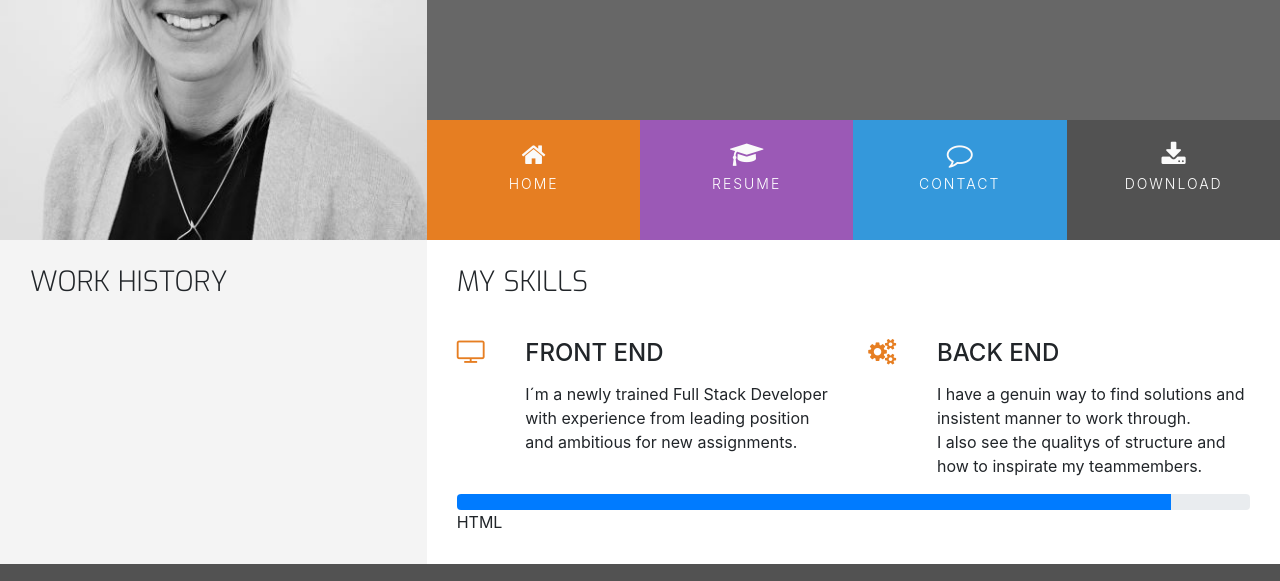
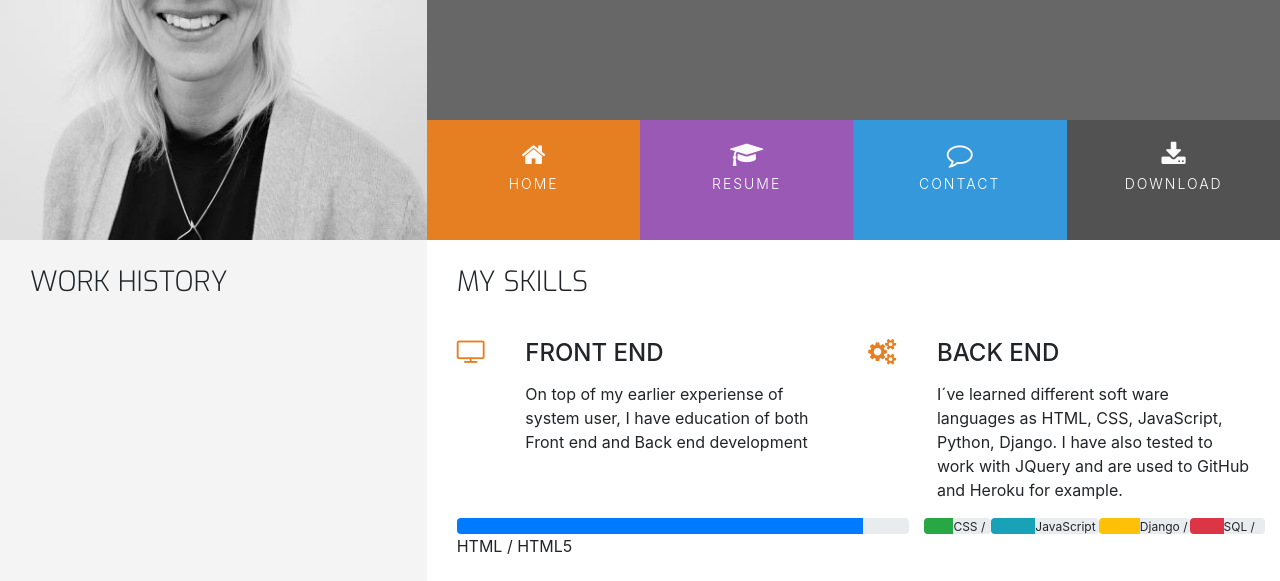
Before and after one commit to Christina5P/Full-stack-developer, a plain HTML site: page resume.html in a window 1280 px wide. Shown: the part 180-761 px from the top of the page. Drawn offline with nearby package versions, Linux system fonts and the light colour scheme.

Commit message:
add progressbar

```diff
--- a/resume.html
+++ b/resume.html
@@ -72,7 +72,7 @@
                             </div>
                             <div class="col-10">
                                 <h4 class="three-reasons-heading uppercase">Front End</h4>
-                                <p>I´m a newly trained Full Stack Developer with experience from leading position and ambitious for new assignments. </p>
+                                <p>On top of my earlier experiense of system user, I have education of both Front end and Back end development </p>
                             </div>
                         </div>
                     </div>
@@ -83,27 +83,81 @@
                             </div>
                             <div class="col-10">
                                 <h4 class="three-reasons-heading uppercase">Back End</h4>
-                                <p>I have a genuin way to find solutions and insistent manner to work through.<br>
-                                     I also see the qualitys of structure and how to inspirate my teammembers.  </p>
+                                <p>I´ve learned different soft ware languages as HTML, CSS, JavaScript, Python, Django.
+                                    I have also tested to work with JQuery and are used to GitHub and Heroku for example.  </p>
                             </div>
                         </div>
 
                 </div>
 
             </div>
-            <div class="row">
+            <div class="row progress-section">
                 <div class="col">
                         <div class="progress">
                             <div class="progress-bar" role="progressbar" aria-valuenow="90" aria-valuemin="0" aria-valuemax="100" style="width: 90%;">
                             <span class="sr-only">90% complete</span></div>
                         </div>
-                        <span class="progress-type">HTML</span>
+                        <span class="progress-type">HTML / HTML5</span>
+                    </div>
+
+                    <div class="progress">
+                        <div class="progress-bar bg-success" role="progressbar" aria-valuenow="80" aria-valuemin="0" aria-valuemax="100" style="width:80%;">
+
+                            <span class="sr-only">80% complete</span>
+
+                        </div>
+
+                        <span class="progress-type">CSS / CSS3</span>
+
+                    </div>
+
+                    <div class="progress">
+
+                        <div class="progress-bar bg-info" role="progressbar" aria-valuenow="70" aria-valuemin="0" aria-valuemax="100" style="width:70%;">
+
+                            <span class="sr-only">60% complete</span>
+
+                        </div>
+
+                        <span class="progress-type">JavaScript / jQuery</span>
+
+                    </div>
+
+                    <div class="progress">
+
+                        <div class="progress-bar bg-warning" role="progressbar" aria-valuenow="80" aria-valuemin="0" aria-valuemax="100" style="width:80%;">
+
+                            <span class="sr-only">80% complete</span>
+
+                        </div>
+
+                        <span class="progress-type">Django / Python</span>
+
+                    </div>
+
+                    <div class="progress">
+
+                        <div class="progress-bar bg-danger" role="progressbar" aria-valuenow="80" aria-valuemin="0" aria-valuemax="100" style="width:80%;">
+
+                            <span class="sr-only">80% complete</span>
+
+                        </div>
+
+                        <span class="progress-type">SQL / NoSQL</span>
+
+                    </div>
+
                 </div>
+
             </div>
+
         </div>
 
-    </section>
+    </div>
 
+
+
+</section>
     <footer class="container-fluid" id="footer-details">
     <div class="row">
         <div class="col-sm-4">
```
Also changed, not shown: index.html (+5 -5 lines).
